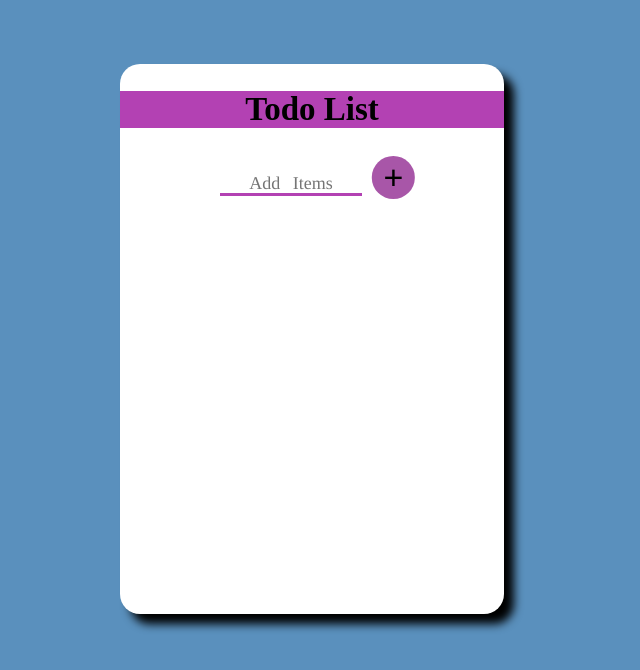
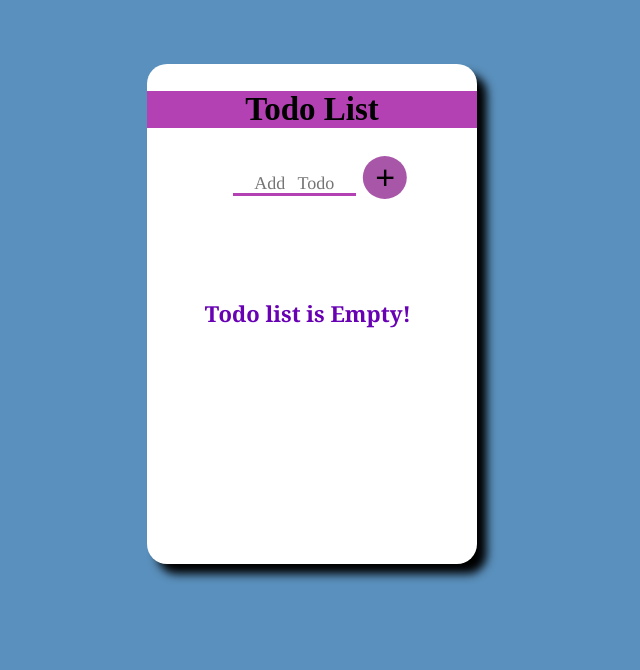
Before and after one commit to RayabhariTech/TodoApp-Nitin, a React (Create React App) app: page / in a window 1280 px wide. Shown: the top 670 px of the page, without its empty margins (328-968 px from the left). Built offline with nearby package versions, Linux system fonts and the light colour scheme.

Commit message:
Changed Naming convention

```diff
--- a/src/components/TodoForm.js
+++ b/src/components/TodoForm.js
@@ -10,7 +10,7 @@ class TodoForm extends Component {
         this.state = {
             todoList: [],
             errorMessage: '',
-            editing: false,
+            isEditing: false,
             currentItem: {
                 text: '',
                 key: ''
@@ -43,27 +43,26 @@ class TodoForm extends Component {
             currentItem: {
                 text: event.target.value,
                 key: Date.now()
-            }
+            },
+            errorMessage: ''
         })
 
     }
 
-    handleTodoDelete = (key) => {
-        const newData = this
-            .state
-            .todoList
-            .filter(item => item.key !== key)
-        this.setState({todoList: newData})
-    }
-
-    handleDelete = (value, key) => {
+    handleItemDelete = (value, key) => {
         confirmAlert({
             title: 'Confirm to delete',
             message: `Are you sure to do this ${value}`,
             buttons: [
                 {
                     label: 'Yes',
-                    onClick: () => this.handleTodoDelete(key)
+                    onClick: () => {
+                        const newData = this
+                            .state
+                            .todoList
+                            .filter(item => item.key !== key)
+                        this.setState({todoList: newData})
+                    }
                 }, {
                     label: 'No',
                     onClick: () => {}
@@ -72,16 +71,18 @@ class TodoForm extends Component {
         });
     }
 
-    handleTodoEdit = (text, key) => {
-        if (this.state.editing === true) {
+    handleItemEdit = (text, key) => {
+        if (this.state.isEditing === true) {
             const items = this.state.todoList;
             items.map(item => {
                 if (item.key === key) {
-                    item.text = text;
+                    return item.text = text;
                 }
             })
             this.setState({todoList: items})
+
         }
+
         this.setState({
             currentItem: {
                 text: '',
@@ -90,10 +91,10 @@ class TodoForm extends Component {
         })
     };
 
-    changeEditState = () => {
+    changeEditItemState = () => {
         this.setState(preState => {
             return {
-                editing: !preState.editing
+                isEditing: !preState.isEditing
             }
         })
     }
@@ -101,26 +102,26 @@ class TodoForm extends Component {
     render() {
         return (
             <div className='todo-container'>
-                <div className='todo-form' autoComplete='off'>
+                <form className='todo-form' onSubmit={this.handleTodoSubmit} autoComplete='off'>
                     <div className='form-heading'>
                         <h2>Todo List</h2>
                     </div>
-                    <div className='form-list'>
+                    <div className='item-list'>
                         <input
                             className="todo-input"
                             type='text'
                             value={this.state.currentItem.text}
                             onChange={this.handleInputChange}
-                            placeholder="Add Items"/>
-                        <button className='todo-add-button' onClick={this.handleTodoSubmit}>+</button>
+                            placeholder="Add Todo"/>
+                        <button className='todo-add-button'>+</button>
                         <span className='error-message'>{this.state.errorMessage}</span>
                     </div>
                     <TodoItem
                         todoList={this.state.todoList}
-                        deleteTodo={this.handleDelete}
-                        editTodo={this.handleTodoEdit}
-                        changeEditState={this.changeEditState}/>
-                </div>
+                        handleItemDelete={this.handleItemDelete}
+                        handleItemEdit={this.handleItemEdit}
+                        changeEditItemState={this.changeEditItemState}/>
+                </form>
             </div>
         )
     }
--- a/src/components/TodoItem.js
+++ b/src/components/TodoItem.js
@@ -1,22 +1,8 @@
 import React, {Component} from "react";
 
 export default class TodoItem extends Component {
+
     render() {
-        const styleDeleteBtn = {
-            marginRight: "5%",
-            color: "red",
-            border: "none",
-            zoom: "1.5",
-            cursor: "pointer"
-        };
-
-        const styleEditBtn = {
-            color: "green",
-            border: "none",
-            zoom: "1.5",
-            cursor: "pointer"
-        };
-
         const todoList = this.props.todoList;
         const todoListItem = todoList.map((item) => {
             return (
@@ -30,31 +16,33 @@ export default class TodoItem extends Component {
                         onChange={(e) => {
                         this
                             .props
-                            .editTodo(e.target.value, item.key);
+                            .handleItemEdit(e.target.value,item.key);
                     }}
                         autoComplete="off"/>
                     <i
-                        style={styleDeleteBtn}
                         className="far fa-trash-alt"
                         onClick={() => {
                         this
                             .props
-                            .deleteTodo(item.text, item.key);
+                            .handleItemDelete(item.text, item.key);
                     }}></i>
 
                     <i
-                        style={styleEditBtn}
-                        className={"fas fa-pen"}
+                        className="fas fa-pen"
                         type="button"
                         onClick={() => {
                         this
                             .props
-                            .changeEditState();
+                            .changeEditItemState();
                     }}></i>
                 </div>
             );
         });
 
-        return <div>{todoListItem}</div>;
+        return (
+            <div>{this.props.todoList.length === 0
+                    ? <h3 className='empty-message'>Todo list is Empty!</h3>
+                    : todoListItem}</div>
+        );
     }
 }
--- a/src/index.css
+++ b/src/index.css
@@ -9,8 +9,8 @@ body {
 }
 
 .todo-form {
-    width: 30%;
-    height: 550px;
+    width: 330px;
+    min-height: 500px;
     margin-left: auto;
     margin-right: auto;
     margin-top: 5%;
@@ -27,7 +27,7 @@ body {
     font-family: cursive;
 }
 
-.form-list {
+.item-list {
     width: 60%;
     margin-left: auto;
     margin-right: auto;
@@ -39,6 +39,7 @@ body {
     border-bottom: 3px solid rgb(179, 65, 179);
     margin-left: 10%;
     margin-right: 5%;
+    margin-bottom: 1%;
 }
 .todo-input:focus {
     outline: none;
@@ -80,7 +81,7 @@ body {
 }
 
 .todo-list-container {
-    width: 85%;
+    width: 75%;
     margin-left: auto;
     margin-right: auto;
 }
@@ -116,3 +117,28 @@ input[type="checkbox"]:checked + .todo-input-list {
     background-color: red;
     margin: 10px;
 }
+
+.empty-message {
+    color: rgb(104, 0, 179);
+    width: 65%;
+    margin-top: 30%;
+    margin-right: auto;
+    margin-left: auto;
+    font-size: 22px;
+    font-family: Cambria, Cochin, Georgia, Times, 'Times New Roman', serif;
+}
+
+.fas {
+    color: green;
+    border: none;
+    zoom: 1.5;
+    cursor: pointer;
+}
+
+.far {
+    margin-right: 5%;
+    color: red;
+    border: none;
+    zoom: 1.5;
+    cursor: pointer;
+}
```
Also changed, not shown: 1 other file (tests, documents, lock files or other folders).
